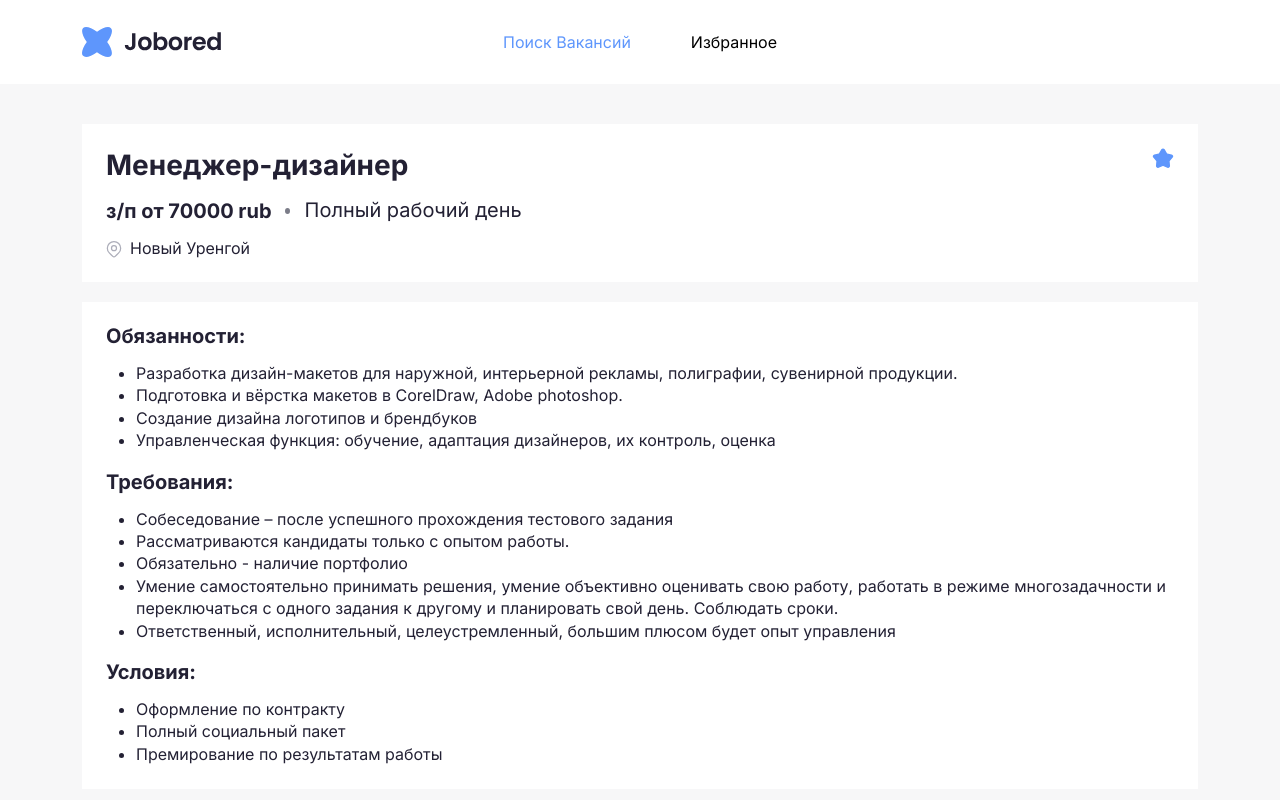
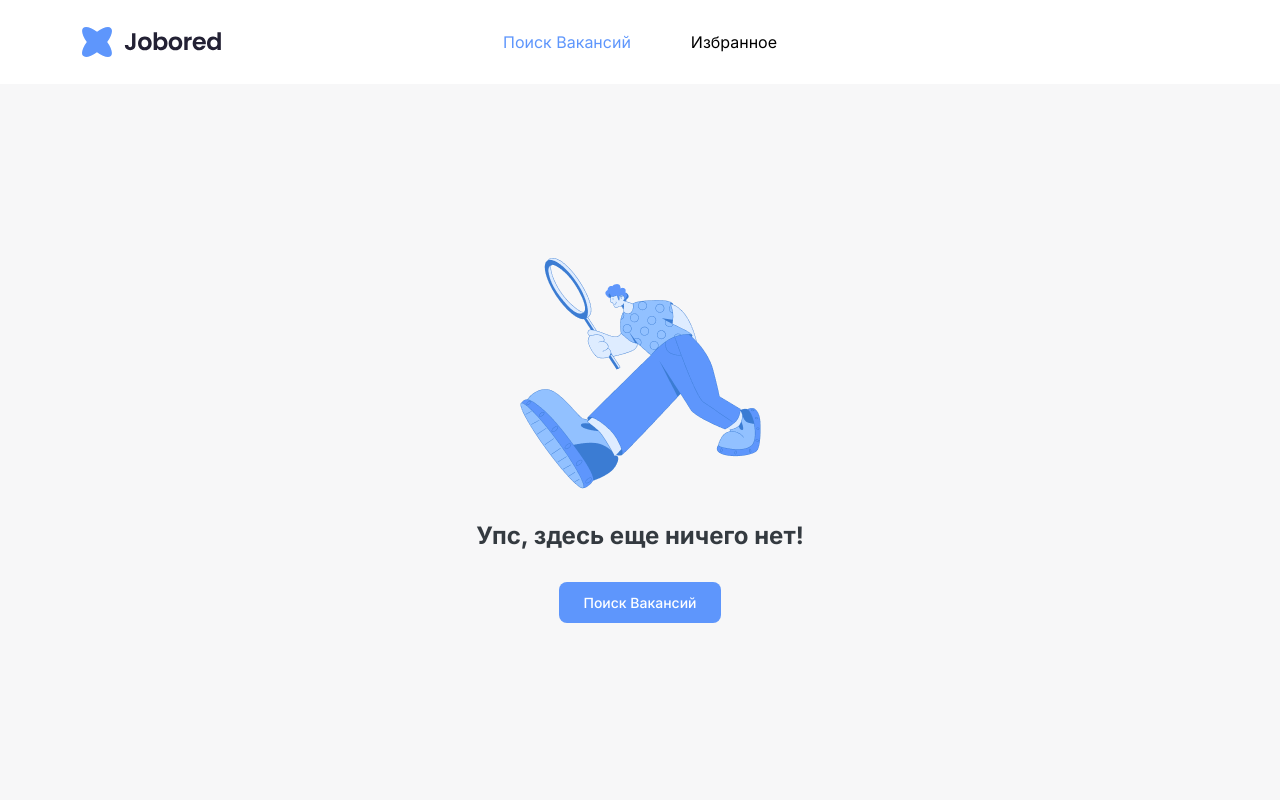
Before and after one commit to ArtemRasspopov/job-serch-app-React, a React (Create React App) app: page / in a window 1280 px wide. Built offline with nearby package versions, Linux system fonts and the light colour scheme.

Commit message:
added : EmptyPage

```diff
--- a/src/components/App.tsx
+++ b/src/components/App.tsx
@@ -1,14 +1,16 @@
 import React from "react";
 import {Header} from "./Header/Header";
+import EmptyPage from "../pages/EmptyPage/EmptyPage";
 // import SearchVacancyPage from "../pages/SearchVacancyPage/SearchVacancyPage";
-import VacancyPage from "../pages/VacancyPage/VacancyPage";
+// import VacancyPage from "../pages/VacancyPage/VacancyPage";
 
 function App() {
   return (
     <div className="app">
       <Header />
       {/* <SearchVacancyPage/> */}
-      <VacancyPage/>
+      {/* <VacancyPage/> */}
+      <EmptyPage/>
     </div>
   );
 }
--- /dev/null
+++ b/src/pages/EmptyPage/EmptyPage.scss
@@ -0,0 +1,24 @@
+.emptyPage {
+  display: flex;
+  flex-direction: column;
+  align-items: center;
+  justify-content: center;
+  height: calc(100vh - 88px);
+  gap: 32px;
+
+  &__title {
+    font-weight: 700;
+    font-size: 24px;
+    line-height: 29px;
+    color: #343a40;
+  }
+
+  &__button {
+    font-weight: 600;
+    font-size: 14px;
+    line-height: 155%;
+    color: #3b7cd3;
+    padding: 10px 24px;
+    background-color: #DEECFF;
+  }
+}
--- /dev/null
+++ b/src/pages/EmptyPage/EmptyPage.tsx
@@ -0,0 +1,21 @@
+import React from "react";
+import emptyPageIcon from "../../assets/images/emptyPageIcon.png";
+import "./EmptyPage.scss";
+
+const EmptyPage: React.FC = () => {
+  return (
+    <div className="emptyPage">
+      <div>
+        <img
+          className="emptyPage__image"
+          src={emptyPageIcon}
+          alt={emptyPageIcon}
+        />
+      </div>
+      <h2 className="emptyPage__title">Упс, здесь еще ничего нет!</h2>
+      <button className="emptyPage__button button">Поиск Вакансий</button>
+    </div>
+  );
+};
+
+export default EmptyPage;
```
Also changed, not shown: src/declarations.d.ts (added, +8 -0 lines), src/assets/images/emptyPageIcon.png (added).
